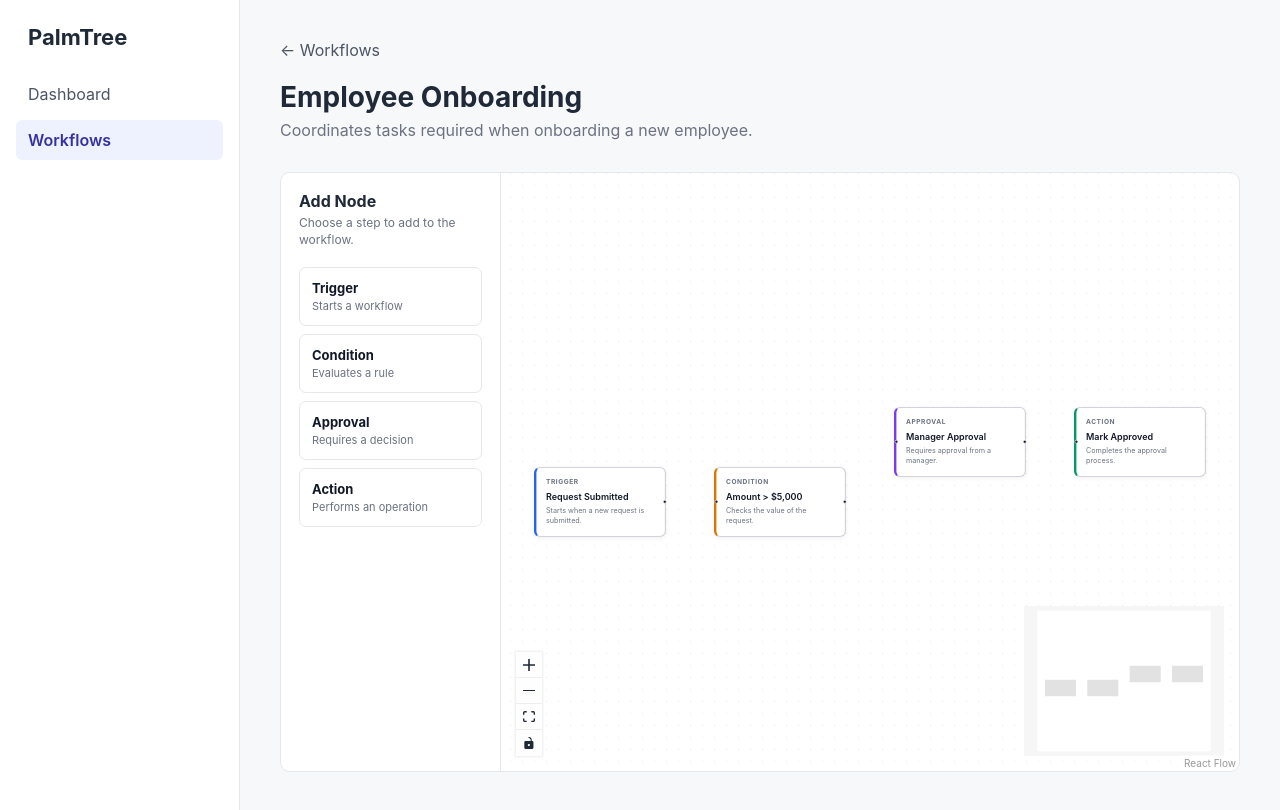
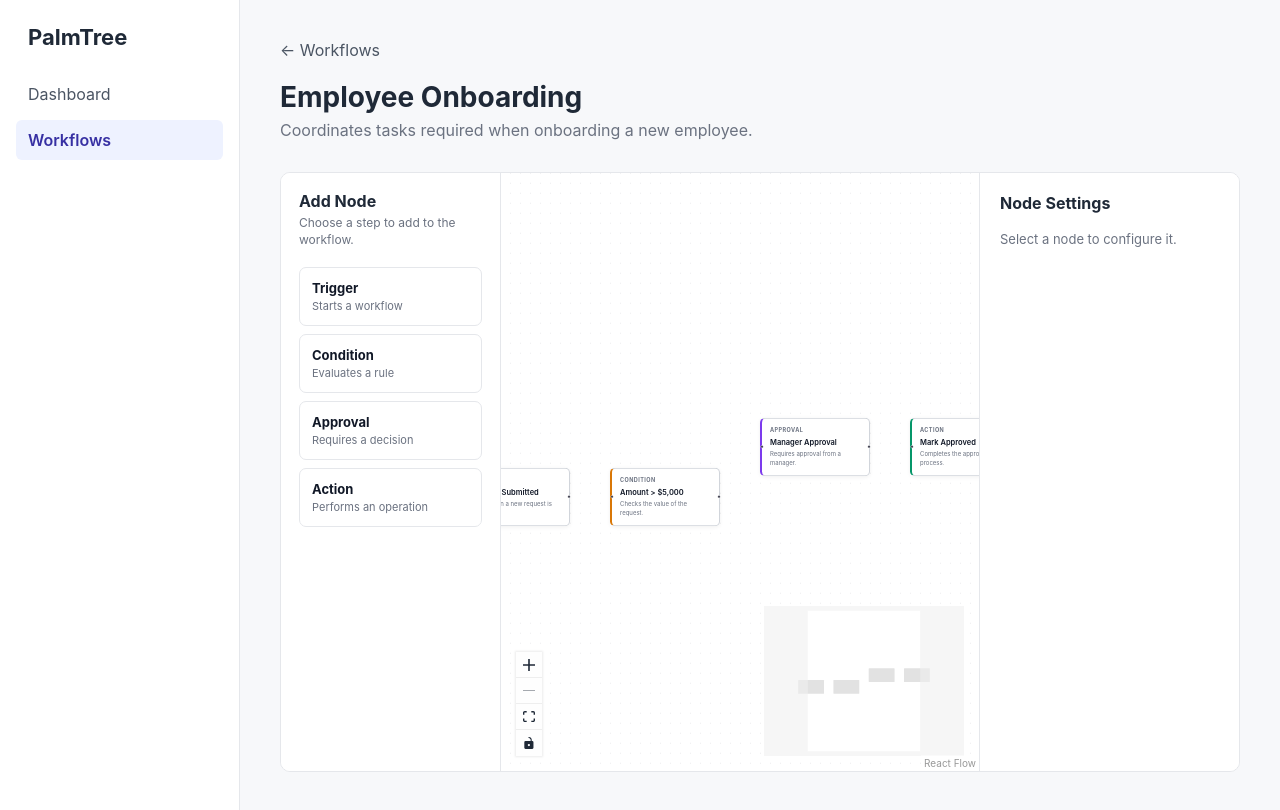
Before and after one commit to ChammakA/palm-tree-workflow-automation, a React (Vite) app in the folder frontend/: page /workflows/employee-onboarding in a window 1280 px wide. Built offline with nearby package versions, Linux system fonts and the light colour scheme.

Commit message:
added workflow node configuration panel

```diff
--- /dev/null
+++ b/frontend/src/features/workflows/components/NodeConfigPanel.tsx
@@ -0,0 +1,47 @@
+import type { Node } from '@xyflow/react'
+import type { WorkflowNodeType, WorkflowNodeData } from '../types/workflowNode'
+
+type PalmTreeNode = Node<WorkflowNodeData, WorkflowNodeType>
+
+interface NodeConfigPanelProps {
+    node: PalmTreeNode | null
+    onUpdateNode: (
+        id: string,
+        updates: Partial<WorkflowNodeData>
+    ) => void
+    onDeleteNode: (id: string) => void
+}
+
+function NodeConfigPanel({ node, onUpdateNode, onDeleteNode }: NodeConfigPanelProps) {
+    if (!node) {
+        return (
+            <aside className="node-config-panel">
+                <h3>Node Settings</h3>
+                <p>Select a node to configure it.</p>
+            </aside>
+        )
+    }
+
+    return (
+        <aside className="node-config-panel">
+            <h3>Node Settings</h3>
+            <p className="node-config-type">
+                {node.data.nodeType.toUpperCase()}
+            </p>
+
+            <div className="form-group">
+                <label htmlFor="node-name">Name</label>
+               <input id="node-name" type="text" value={node.data.label} onChange={(e) => onUpdateNode(node.id, { label: e.target.value})} />
+            </div>
+
+            <div className="form-group">
+                <label htmlFor="node-description">Description</label>
+                <textarea id="node-description" rows={4} value={node.data.description ?? ''} onChange={(e) => onUpdateNode(node.id, { description: e.target.value})} />
+            </div>
+
+            <button className="delete-button" type="button" onClick={() => onDeleteNode(node.id)}>Delete Node</button>
+        </aside>
+    )
+}
+
+export default NodeConfigPanel
--- a/frontend/src/features/workflows/components/WorkflowCanvas.tsx
+++ b/frontend/src/features/workflows/components/WorkflowCanvas.tsx
@@ -4,6 +4,9 @@ import '@xyflow/react/dist/style.css';
 import WorkflowNode from './nodes/WorkflowNode';
 import NodePalette from './NodePalette';
 import type { WorkflowNodeData, WorkflowNodeType } from '../types/workflowNode';
+
+import { useState } from 'react';
+import NodeConfigPanel from './NodeConfigPanel';
 
 const initialNodes: Node[] = [
     {
@@ -80,6 +83,25 @@ function WorkflowCanvas() {
     const [nodes, setNodes, onNodesChange] = useNodesState(initialNodes);
     const [edges, setEdges, onEdgesChange] = useEdgesState(initialEdges);
 
+    const [selectedNodeId, setSelectedNodeId] = useState<string | null>(null);
+    const selectedNode = nodes.find((node) => node.id === selectedNodeId) ?? null;
+
+    const updateNode = (id: string, updates: Partial<WorkflowNodeData>) => {
+        setNodes((currentNodes) => currentNodes.map((node) => node.id === id ? {
+            ...node,
+            data: {
+                ...node.data,
+                ...updates,
+            }
+        } : node))
+    }
+
+    const deleteNode = (id: string) => {
+        setNodes((currentNodes) => currentNodes.filter((node) => node.id !== id))
+        setEdges((currentEdges) => currentEdges.filter((edge) => edge.source !== id && edge.target !== id))
+        setSelectedNodeId(null)
+    }
+
     const onConnect = (connection: Connection) => {
         setEdges((currentEdges) => addEdge(connection, currentEdges));
     }
@@ -113,12 +135,20 @@ function WorkflowCanvas() {
                     onEdgesChange={onEdgesChange}
                     onConnect={onConnect}
                     fitView
+                    onNodeClick={(_, node) => setSelectedNodeId(node.id)}
+                    onPaneClick={() => setSelectedNodeId(null)}
+                    onNodesDelete={(deletedNodes) => {
+                        if (deletedNodes.some((node) => node.id === selectedNodeId)) {
+                            setSelectedNodeId(null)
+                        }
+                    }}
                 >
                     <Background />
                     <Controls />
                     <MiniMap />
                 </ReactFlow>
             </div>
+            <NodeConfigPanel node={selectedNode} onUpdateNode={updateNode} onDeleteNode={deleteNode} />
 
         </div>
     )
--- a/frontend/src/index.css
+++ b/frontend/src/index.css
@@ -333,3 +333,81 @@ select {
   font-size: 11px;
   color: #6b7280;
 }
+
+.node-config-panel {
+  width: 260px;
+  flex-shrink: 0;
+  padding: 20px;
+  background: #ffffff;
+  border-left: 1px solid #e5e7eb;
+  overflow-y: auto;
+}
+
+.node-config-panel h3 {
+  margin: 0 0 18px;
+  font-size: 16px;
+}
+
+.node-config-panel > p {
+  font-size: 13px;
+  color: #6b7280;
+}
+
+.node-config-type {
+  font-weight: 600;
+  letter-spacing: 0.05em;
+}
+
+.form-group {
+  display: flex;
+  flex-direction: column;
+  gap: 8px;
+  margin-bottom: 20px;
+}
+
+.form-group label {
+  font-size: 13px;
+  font-weight: 600;
+}
+
+.form-group input,
+.form-group textarea {
+  width: 100%;
+  padding: 10px;
+  border: 1px solid #d1d5db;
+  border-radius: 6px;
+  background: #ffffff;
+  color: #111827;
+  font-size: 13px;
+}
+
+.form-group input:focus,
+.form-group textarea:focus {
+  outline: 2px solid #2563eb;
+  outline-offset: 1px;
+}
+
+.delete-node-button {
+  width: 100%;
+  padding: 10px;
+  background: #fef2f2;
+  color: #b91c1c;
+  border: 1px solid #fecaca;
+  border-radius: 6px;
+  cursor: pointer;
+}
+
+.delete-node-button:hover {
+  background: #fee2e2;
+}
+
+/* Allow the canvas to shrink between both panels */
+.workflow-canvas {
+  flex: 1;
+  min-width: 0;
+  height: 100%;
+}
+
+.workflow-node:focus-within {
+  border-color: #2563eb;
+}
```
